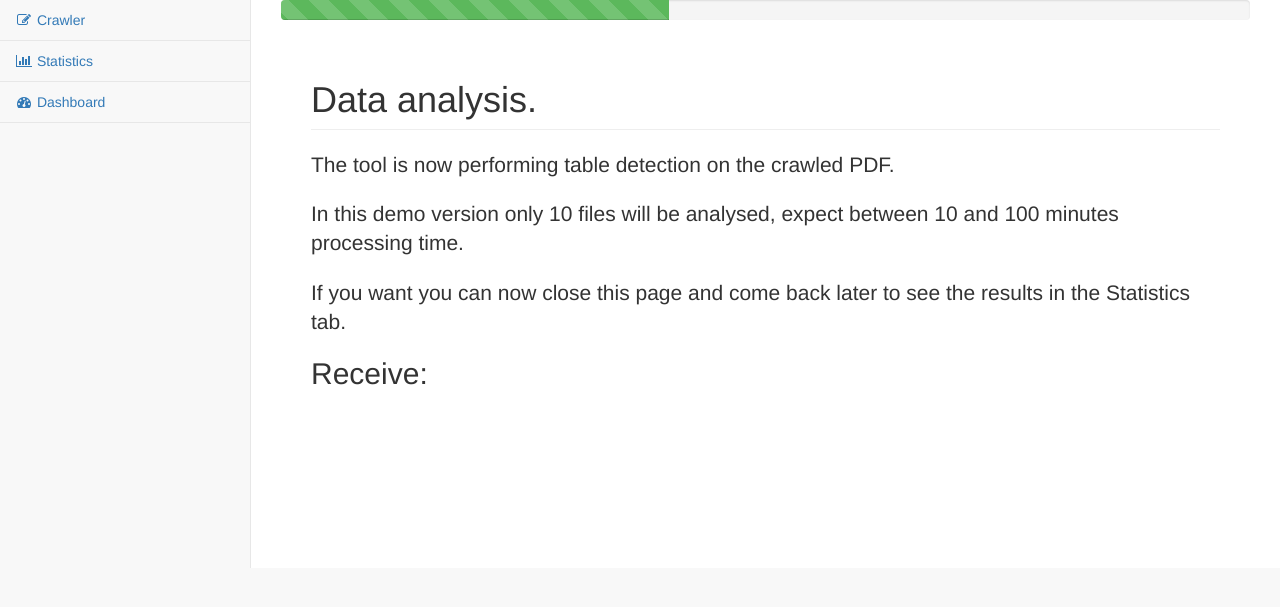
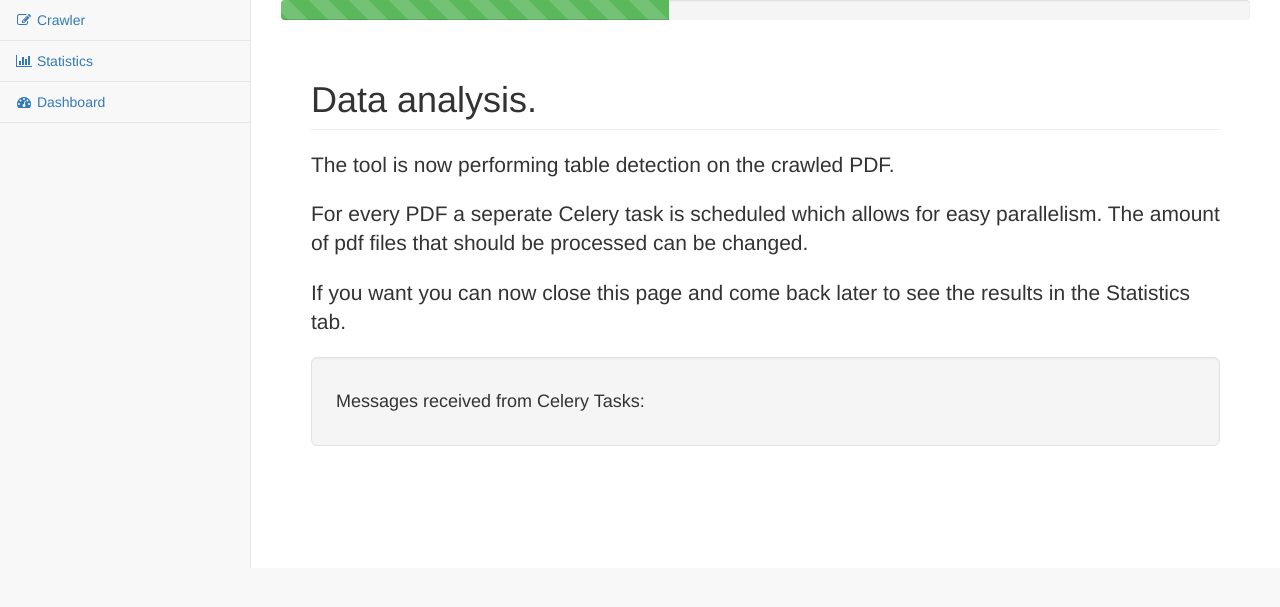
Before and after one commit to eXascaleInfolab/2018-Internship-TableDetection, a Flask app: template templates/table_detection.html in a window 1280 px wide. Shown: the part 51-658 px from the top of the page. Run offline with Flask 2, Linux system fonts and the light colour scheme; the template is opened without the code that fills it, so the values that code supplies are empty; the visitor is signed in with stand-in values (Sample User, id 1); some libraries are stand-ins or nearby versions.

Commit message:
slight visual improvements

```diff
--- a/bar.py
+++ b/bar.py
@@ -60,7 +60,7 @@ mysql = MySQL(app)
 
 # CONSTANTS
 WGET_DATA_PATH = 'data'
-PDF_TO_PROCESS = 20
+PDF_TO_PROCESS = 2
 MAX_CRAWLING_DURATION = 10 * 60 # in seconds
 WAIT_AFTER_CRAWLING = 1000 # in miliseconds
 SMALL_TABLE_LIMIT = 10
--- a/templates/table_detection.html
+++ b/templates/table_detection.html
@@ -56,12 +56,13 @@
   <h1 class="page-header"> Data analysis. </h1>
     {% if session.logged_in != NULL %}
     <p class="lead">The tool is now performing table detection on the crawled PDF.</p>
-    <p class="lead">In this demo version only 10 files will be analysed, expect between 10 and 100 minutes processing time. </p>
+    <p class="lead">For every PDF a seperate Celery task is scheduled which allows for easy parallelism. The amount of
+    pdf files that should be processed can be changed.</p>
     <p class="lead">If you want you can now close this page and come back later to see the results in the Statistics tab. </p>
-
-    <h2>Receive:</h2>
-    <div id="log"></div>
-
+    <div class="well well-lg">
+         <h4>Messages received from Celery Tasks:</h4>
+         <div id="log"></div>
+    </div>
     {% endif %}
 </div>
 
```
Also changed, not shown: templates/crawling.html (+7 -9 lines).
